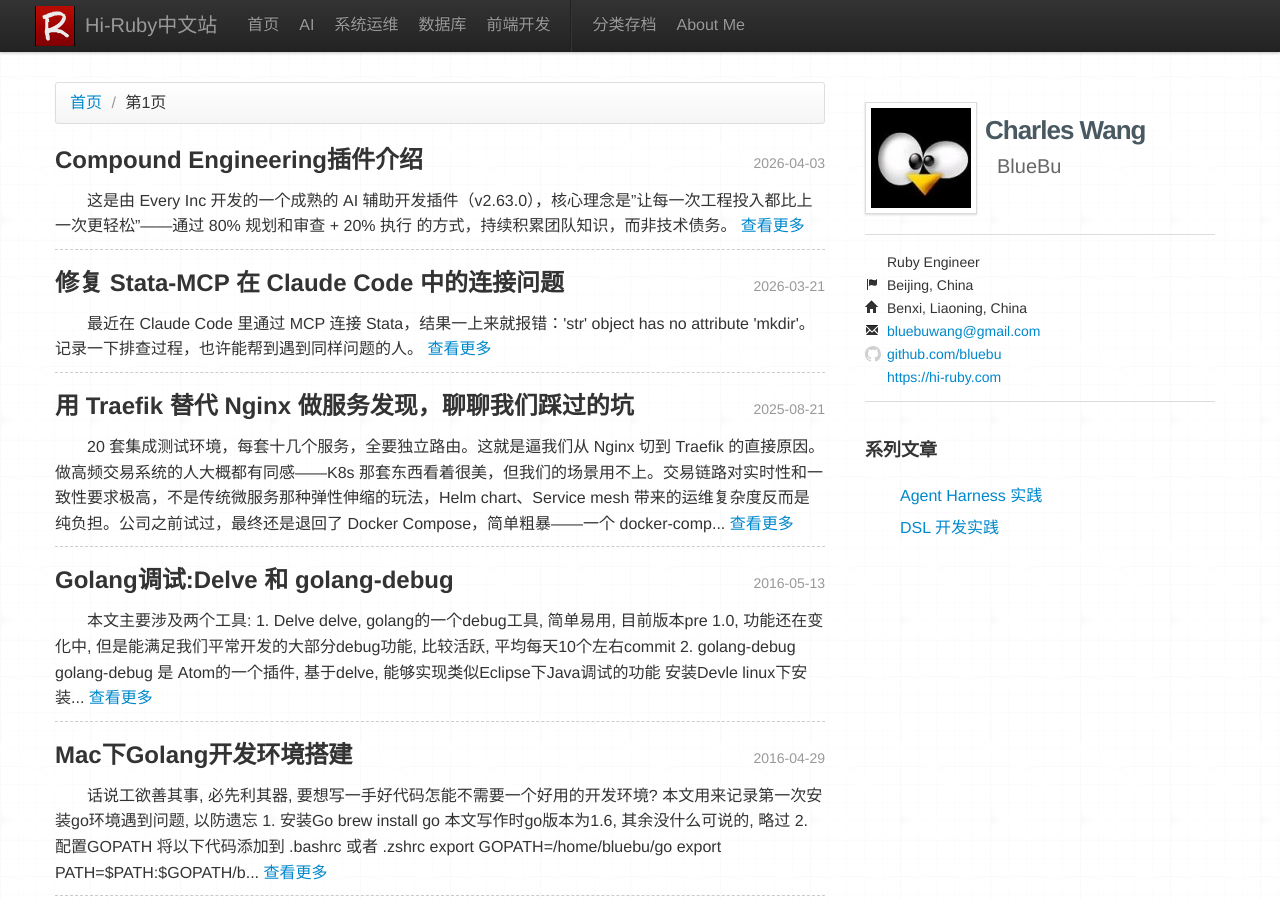
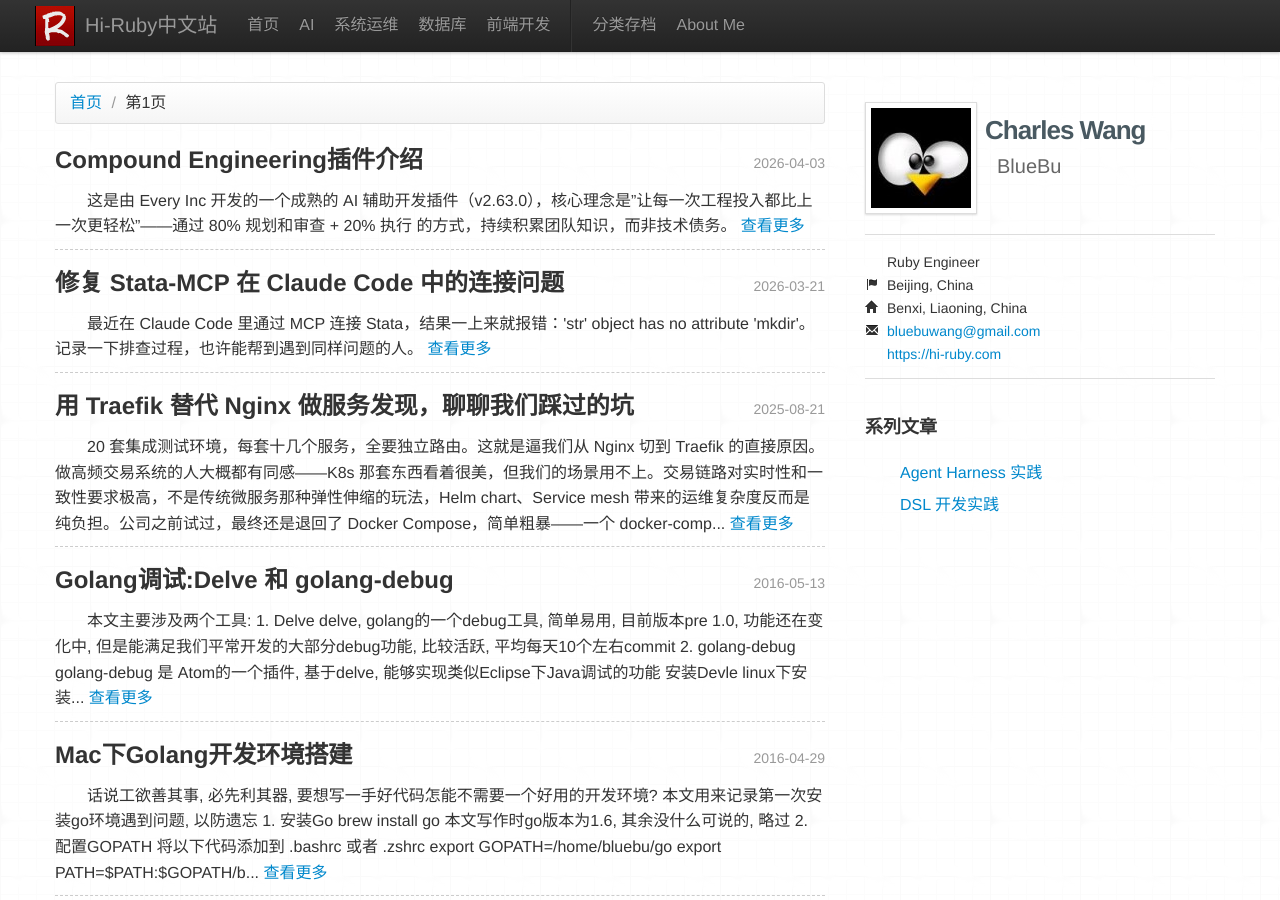
Before and after one commit to bluebu/bluebu.github.io, a Jekyll site: the page built from index.html, in a window 1280 px wide and 900 px high. Built offline with Jekyll 4.4.1, drawn with Linux system fonts in a browser that asks for light colours; the list of posts is cut into pages by our own code; comment, search, counter and statistics services are not loaded.

Commit message:
删除边栏 GitHub 地址
Co-Authored-By: Claude Opus 4.6 (1M context) <noreply@anthropic.com>

```diff
--- a/_includes/user_card.html
+++ b/_includes/user_card.html
@@ -14,7 +14,6 @@
     <dl title="所在城市"><dt><i class="icon-flag"></i></dt><dd itemprop="address" itemscope itemtype="http://data-vocabulary.org/Address"><span itemprop="region">Beijing</span>, <span itemprop="country">China</span></dd></dl>
     <dl title="家乡"><dt><i class="icon-home"></i></dt><dd itemprop="homeLocation">Benxi, Liaoning, China</dd></dl>
     <dl><dt><i class="icon-envelope"></i></dt><dd><a href="mailto:bluebuwang@gmail.com" class="email">bluebuwang@gmail.com</a></dd></dl>
-    <dl><dt><svg height="16" width="16" viewBox="0 0 16 16" style="vertical-align:middle;fill:currentColor"><path d="M8 0C3.58 0 0 3.58 0 8c0 3.54 2.29 6.53 5.47 7.59.4.07.55-.17.55-.38 0-.19-.01-.82-.01-1.49-2.01.37-2.53-.49-2.69-.94-.09-.23-.48-.94-.82-1.13-.28-.15-.68-.52-.01-.53.63-.01 1.08.58 1.23.82.72 1.21 1.87.87 2.33.66.07-.52.28-.87.51-1.07-1.78-.2-3.64-.89-3.64-3.95 0-.87.31-1.59.82-2.15-.08-.2-.36-1.02.08-2.12 0 0 .67-.21 2.2.82.64-.18 1.32-.27 2-.27.68 0 1.36.09 2 .27 1.53-1.04 2.2-.82 2.2-.82.44 1.1.16 1.92.08 2.12.51.56.82 1.27.82 2.15 0 3.07-1.87 3.75-3.65 3.95.29.25.54.73.54 1.48 0 1.07-.01 1.93-.01 2.2 0 .21.15.46.55.38A8.013 8.013 0 0016 8c0-4.42-3.58-8-8-8z"/></svg></dt><dd><a href="https://github.com/bluebu" target="_blank">github.com/bluebu</a></dd></dl>
     <dl><dt><span class="mini-icon mini-icon-link"></span></dt><dd itemprop="url"><a rel="nofollow me" class="url" href="https://hi-ruby.com">https://hi-ruby.com</a></dd></dl>
   </div>
 </div>
```
